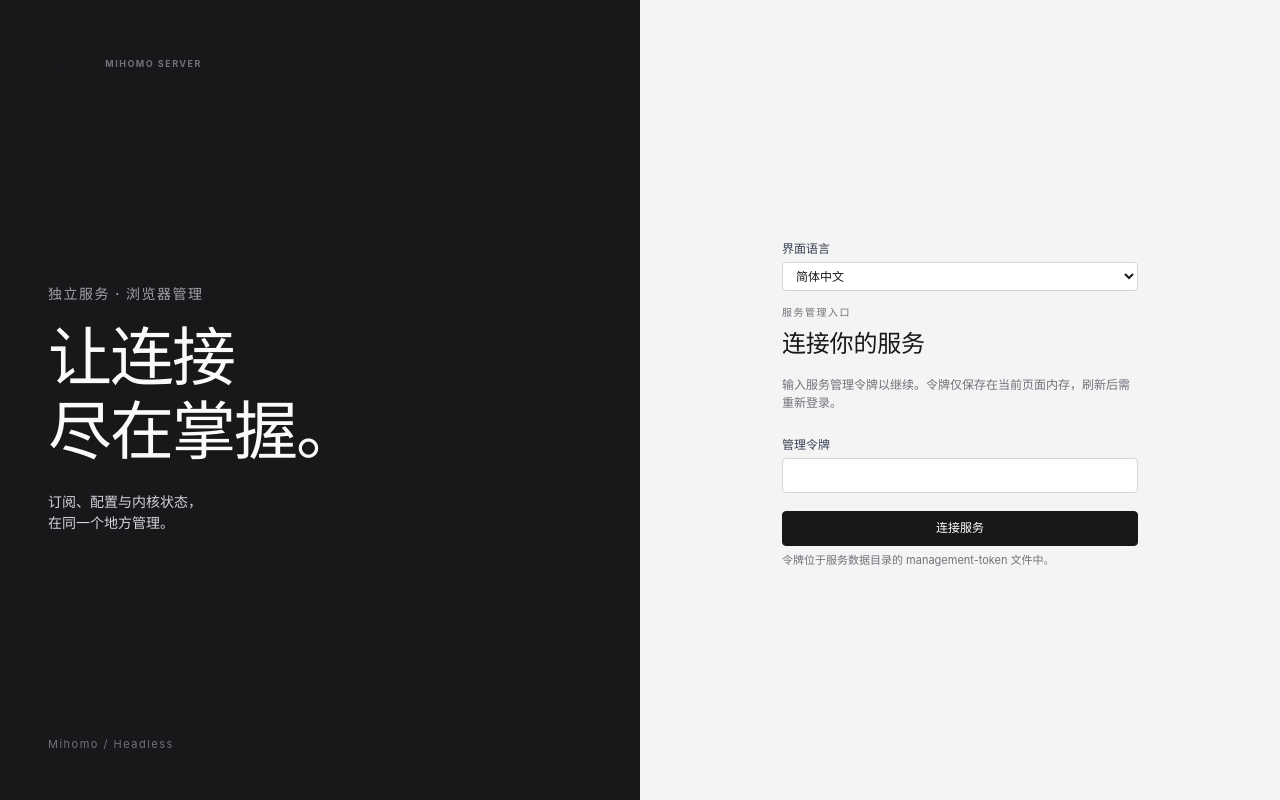
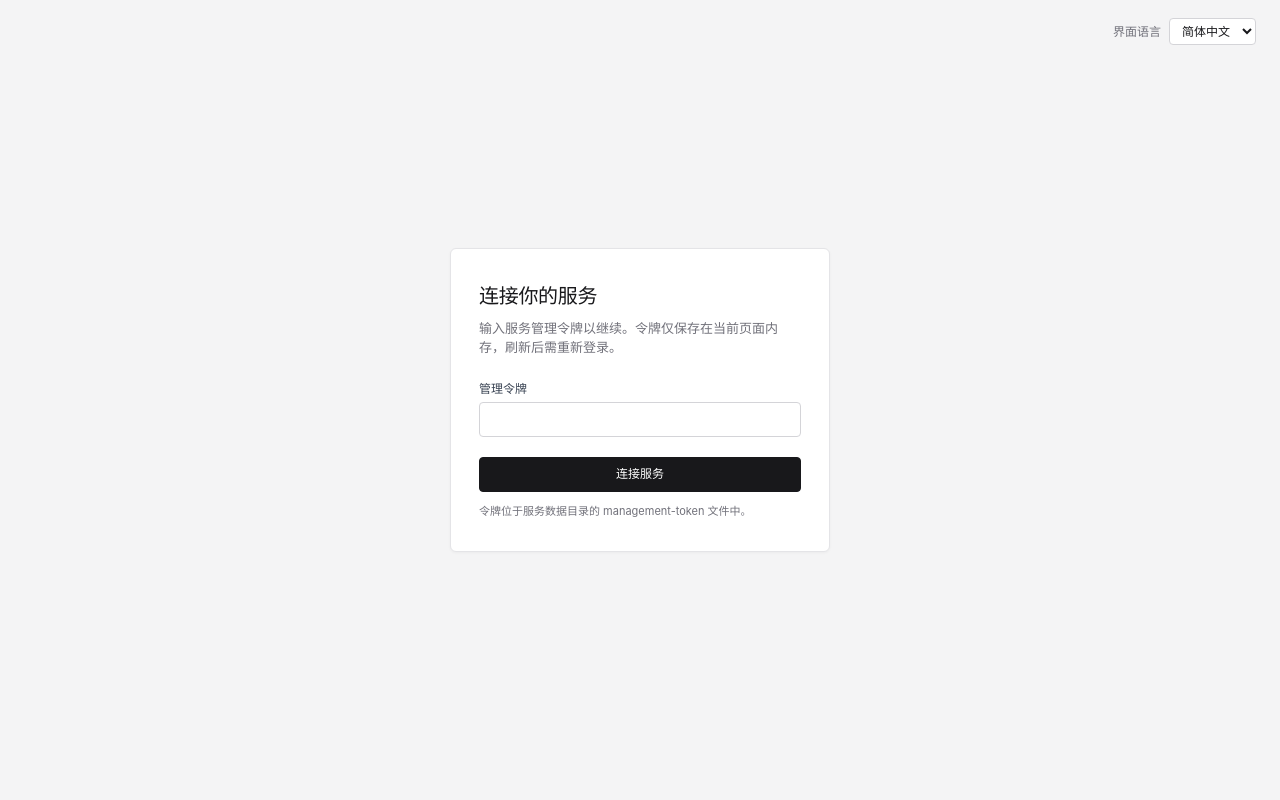
Before and after one commit to oodzchen/mihomo-server, a React (Vite) app in the folder web/: page / in a window 1280 px wide. Built offline with nearby package versions, Linux system fonts and the light colour scheme.

Commit message:
feat(web): simplify login page into minimalist centered card layout

```diff
--- a/web/src/main.tsx
+++ b/web/src/main.tsx
@@ -104,32 +104,14 @@ function Login({
   }
   return (
     <main className="login">
-      <div className="login-art">
-        <div className="brand">
-          MHS<span>MIHOMO SERVER</span>
-        </div>
-        <div>
-          <p className="eyebrow">{t(language, "loginEyebrow")}</p>
-          <h1>
-            {t(language, "loginTitleFirst")}
-            <br />
-            {t(language, "loginTitleSecond")}
-          </h1>
-          <p>
-            {t(language, "loginIntroFirst")}
-            <br />
-            {t(language, "loginIntroSecond")}
-          </p>
-        </div>
-        <span className="login-foot">Mihomo / Headless</span>
+      <div className="login-lang">
+        <LanguagePicker language={language} changeLanguage={changeLanguage} />
       </div>
-      <section className="login-form">
-        <LanguagePicker language={language} changeLanguage={changeLanguage} />
-        <p className="eyebrow">{t(language, "loginEntry")}</p>
-        <h2>{t(language, "loginTitle")}</h2>
-        <p className="muted">
-          {t(language, "loginHelp")}
-        </p>
+      <section className="login-card">
+        <div className="login-header">
+          <h1>{t(language, "loginTitle")}</h1>
+          <p className="muted">{t(language, "loginHelp")}</p>
+        </div>
         <form onSubmit={submit}>
           <label>
             {t(language, "token")}
@@ -325,9 +307,6 @@ function Manager({
           <button className="quiet" onClick={() => logout()}>
             {t(language, "logout")}
           </button>
-          <div className="sidebar-version mono" title={status.version || t(language, "coreName")}>
-            {status.version || t(language, "coreName")}
-          </div>
         </div>
       </aside>
       <div className="workspace">
--- a/web/src/style.css
+++ b/web/src/style.css
@@ -122,46 +122,54 @@ h3 {
 }
 .login {
   min-height: 100vh;
-  display: grid;
-  grid-template-columns: 1fr 1fr;
+  display: flex;
+  align-items: center;
+  justify-content: center;
+  padding: 24px 16px;
+  background: #f4f4f5;
+  position: relative;
 }
-.login-art {
-  background: #18181b;
-  color: #f4f4f5;
-  padding: 48px;
+.login-lang {
+  position: absolute;
+  top: 18px;
+  right: 24px;
+}
+.login-lang .language-picker {
+  margin: 0;
   display: flex;
-  flex-direction: column;
-  justify-content: space-between;
-  min-height: 100vh;
-}
-.login-art h1 {
-  font-size: clamp(36px, 5vw, 64px);
-  line-height: 1.15;
-  letter-spacing: -2px;
-  margin: 16px 0 24px;
-  color: #fafafa;
-}
-.login-art .eyebrow {
-  color: #a1a1aa;
-}
-.login-art p {
-  color: #d4d4d8;
-  font-size: 14px;
-}
-.login-foot {
-  font-size: 11px;
-  letter-spacing: 1.5px;
+  align-items: center;
+  gap: 8px;
+  font-size: 12px;
   color: #71717a;
 }
-.login-form {
-  align-self: center;
-  max-width: 420px;
-  padding: 32px;
-  margin: auto;
+.login-lang .language-picker select {
+  margin-top: 0;
+  width: auto;
+  padding: 4px 8px;
+  font-size: 12px;
 }
-.login-form h2 {
-  font-size: 24px;
-  margin-bottom: 14px;
+.login-card {
+  width: 100%;
+  max-width: 380px;
+  background: #ffffff;
+  border: 1px solid #e4e4e7;
+  border-radius: 6px;
+  padding: 32px 28px;
+  box-shadow: 0 1px 3px rgba(0, 0, 0, 0.04);
+}
+.login-header {
+  margin-bottom: 22px;
+}
+.login-header h1 {
+  font-size: 20px;
+  font-weight: 600;
+  color: #18181b;
+  margin-bottom: 8px;
+}
+.login-header .muted {
+  font-size: 13px;
+  line-height: 1.5;
+  color: #71717a;
 }
 .language-picker {
   display: block;
@@ -173,13 +181,20 @@ h3 {
   margin-top: 4px;
   font-size: 12px;
 }
-.login-form form {
-  margin-top: 24px;
+.login-card form {
+  margin-top: 20px;
 }
-.login-form .primary {
+.login-card label {
+  margin: 0 0 6px;
+}
+.login-card .primary {
   width: 100%;
+  margin-top: 14px;
+  padding: 8px 14px;
+}
+.login-card .hint {
   margin-top: 12px;
-  padding: 8px 14px;
+  line-height: 1.4;
 }
 label {
   display: block;
@@ -844,22 +859,14 @@ footer {
 }
 @media (max-width: 760px) {
   .login {
-    grid-template-columns: 1fr;
+    padding: 16px;
   }
-  .login-art {
-    min-height: auto;
-    padding: 28px;
-    gap: 24px;
+  .login-lang {
+    top: 12px;
+    right: 14px;
   }
-  .login-art h1 {
-    font-size: 36px;
-  }
-  .login-art .login-foot {
-    display: none;
-  }
-  .login-form {
-    margin: 20px auto;
-    padding: 20px;
+  .login-card {
+    padding: 24px 20px;
   }
   .shell {
     display: block;
@@ -957,9 +964,6 @@ footer {
   }
   .profile button {
     flex-shrink: 0;
-  }
-  .login-form .muted {
-    font-size: 12px;
   }
 }
 
```
Also changed, not shown: 1 other file (tests, documents, lock files or other folders).
